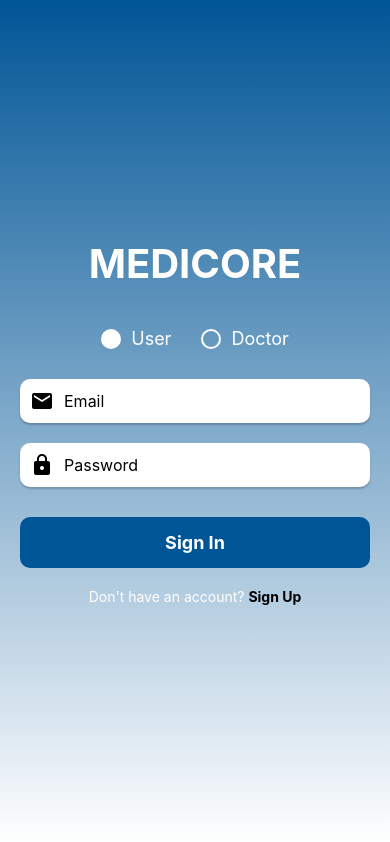
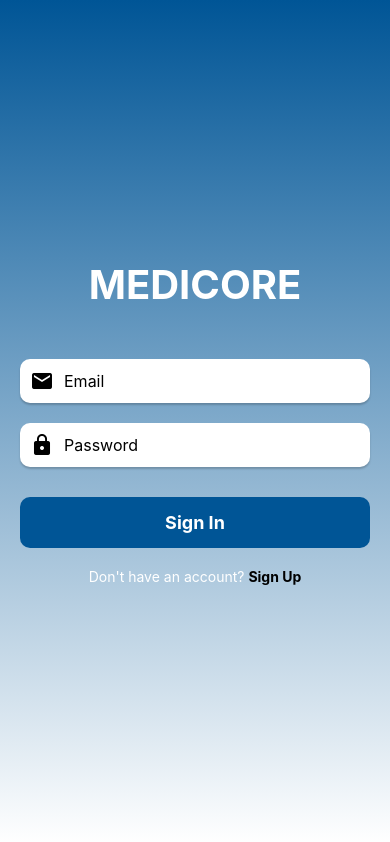
Before and after one commit to Loshan2001/MediCore, a React Native app in the folder App/: screen /Login in a window 390 px wide. Built offline with nearby package versions, Linux system fonts and the light colour scheme.

Commit message:
implement authContext

```diff
--- a/App/context/AuthContext.js
+++ b/App/context/AuthContext.js
@@ -1,3 +1,22 @@
+// import React, { createContext, useState } from 'react';
+
+// export const AuthContext = createContext();
+
+// export const AuthProvider = ({ children }) => {
+//   const [user, setUser] = useState(null);
+
+//   const signIn = ({ username, password }) => {
+//     setUser({ username, name: 'T.C. Herath' });
+//   };
+
+//   return (
+//     <AuthContext.Provider value={{ user, signIn }}>
+//       {children}
+//     </AuthContext.Provider>
+//   );
+// };
+
+
 import React, { createContext, useState } from 'react';
 
 export const AuthContext = createContext();
@@ -5,12 +24,18 @@ export const AuthContext = createContext();
 export const AuthProvider = ({ children }) => {
   const [user, setUser] = useState(null);
 
-  const signIn = ({ username, password }) => {
-    setUser({ username, name: 'T.C. Herath' });
+  // Method to handle sign-in and save user data in state
+  const signIn = ({ id, username, token }) => {
+    setUser({ id, username, token });
+  };
+
+  // Method to handle sign-out
+  const signOut = () => {
+    setUser(null);
   };
 
   return (
-    <AuthContext.Provider value={{ user, signIn }}>
+    <AuthContext.Provider value={{ user, signIn, signOut }}>
       {children}
     </AuthContext.Provider>
   );
--- a/App/navigation/AppNavigation.js
+++ b/App/navigation/AppNavigation.js
@@ -67,7 +67,10 @@ const ProfileStack = () => (
   </Stack.Navigator>
 );
 
-const TabNavigator = () => (
+const TabNavigator = ({ route }) => {
+  const { role } = route.params || { role: 'patient' }; // Default to 'patient' if no role
+
+  return (
     <Tab.Navigator
       screenOptions={({ route }) => ({
         headerShown: false,
@@ -84,12 +87,6 @@ const TabNavigator = () => (
         tabBarStyle: {
           backgroundColor: '#005596',
           height: 60,
-        position: 'absolute',
-        bottom: 0,
-        left: 0,
-        right: 0,
-        elevation: 0,
-        borderTopWidth: 0,
         },
         tabBarItemStyle: {
           paddingBottom: 9,
@@ -97,12 +94,31 @@ const TabNavigator = () => (
         },
       })}
     >
+
+{role === 'patient' && (
+  <>
+
    <Tab.Screen name="Home" component={HomeStack} />
+
+   {/* Appointment tab visible for both users and doctors */}
    <Tab.Screen name="Appointment" component={AppointmentStack} />
+
+
+   </>
+
+)}
+
+      {role === 'doctor' && (
+        <>
+         <Tab.Screen name="Home" component={HomeStack} />
         <Tab.Screen name="Report" component={ReportScreen} />
+        </>
+      )}
       <Tab.Screen name="Profile" component={ProfileStack} />
     </Tab.Navigator>
   );
+};
+
 
 const AppNavigation = () => {
   React.useEffect(() => {
@@ -118,12 +134,15 @@ const AppNavigation = () => {
       <SafeAreaView style={styles.safeArea}>
         <Stack.Navigator screenOptions={{ headerShown: false }}>
           <Stack.Screen name="Auth" component={AuthStack} />
+
+          {/* Pass role to Main */}
           <Stack.Screen name="Main" component={TabNavigator} />
         </Stack.Navigator>
       </SafeAreaView>
     </NavigationContainer>
   );
 };
+
 
 const styles = StyleSheet.create({
   safeArea: {
--- a/App/screens/Patient/LoginScreen.js
+++ b/App/screens/Patient/LoginScreen.js
@@ -1,15 +1,16 @@
-
-import React, { useState } from 'react';
+import React, { useState,useContext } from 'react';
 import { View, Text, TextInput, StyleSheet, ImageBackground, TouchableOpacity, SafeAreaView, Alert } from 'react-native';
 import Icon from 'react-native-vector-icons/MaterialIcons';
 import { LinearGradient } from 'expo-linear-gradient';
 import axios from 'axios';
+import { AuthContext } from '../../context/AuthContext';
 import Logo from '../../assets/hospitallogo.webp';
 
 const LoginScreen = ({ navigation }) => {
   const [email, setEmail] = useState('');
   const [password, setPassword] = useState('');
-  const [selectedRole, setSelectedRole] = useState('user');
+
+  const {signIn} = useContext(AuthContext);  // Access the AuthContext
 
   const handleLogin = async () => {
     if (!email || !password) {
@@ -24,57 +25,47 @@ const LoginScreen = ({ navigation }) => {
       });
 
       if (response.status === 200 && response.data.token) {
-        // console.log('Token:', response.data.token);
-        // navigation.navigate('Main', { role: selectedRole });
-        Alert.alert('Success', 'successfully login', [
+        const { userType, userId, token, username } = response.data;
+        // console.log("username :"+ username )
+        // console.log("userID :"+ userId )
+        // console.log("token :"+ token )
+        // Store the user data in AuthContext
+        signIn({ id: userId, username, token });
+
+        // Navigate to the Main screen with the user role
+        Alert.alert('Success', 'Successfully logged in', [
           {
             text: 'OK',
-            onPress: () => navigation.navigate('Main'), // Navigate after user acknowledges
+            onPress: () => navigation.navigate('Main', { role: userType }),
           },
         ]);
         setEmail('');
         setPassword('');
-        setSelectedRole('user'); // Reset the role to default if needed
       } else {
         Alert.alert('Error', 'Login failed. Please try again.');
       }
     } catch (error) {
       console.error('Login Error:', error);
       if (error.response) {
-        // The server responded with a status code outside the 2xx range
         if (error.response.status === 400) {
           Alert.alert('Error', 'Invalid email or password. Please check your credentials.');
         } else {
           Alert.alert('Error', `Server error: ${error.response.status}. ${error.response.data.msg || 'Please try again later.'}`);
         }
       } else if (error.request) {
-        // The request was made but no response was received
         Alert.alert('Error', 'No response from server. Please check your internet connection and try again.');
       } else {
-        // Something happened in setting up the request that triggered an Error
         Alert.alert('Error', `An unexpected error occurred: ${error.message}`);
       }
     }
   };
+
 
   return (
     <SafeAreaView style={styles.safeArea}>
       <ImageBackground source={Logo} style={styles.background}>
         <LinearGradient colors={['#005596', '#ffffff']} style={styles.container}>
           <Text style={styles.title}>MEDICORE</Text>
-
-          {/* Role Selection */}
-          <View style={styles.radioContainer}>
-            <TouchableOpacity style={styles.radioOption} onPress={() => setSelectedRole('user')}>
-              <View style={[styles.radioCircle, selectedRole === 'user' && styles.selectedRadio]} />
-              <Text style={styles.radioLabel}>User</Text>
-            </TouchableOpacity>
-
-            <TouchableOpacity style={styles.radioOption} onPress={() => setSelectedRole('doctor')}>
-              <View style={[styles.radioCircle, selectedRole === 'doctor' && styles.selectedRadio]} />
-              <Text style={styles.radioLabel}>Doctor</Text>
-            </TouchableOpacity>
-          </View>
 
           {/* Email Input */}
           <View style={styles.inputContainer}>
@@ -128,7 +119,7 @@ const styles = StyleSheet.create({
     flex: 1,
     justifyContent: 'center',
     padding: 20,
-    borderRadius: 0, // Optional for rounded corners
+    borderRadius: 0,
     shadowColor: '#000',
     shadowOffset: { width: 0, height: 2 },
     shadowOpacity: 0.2,
@@ -141,33 +132,6 @@ const styles = StyleSheet.create({
     textAlign: 'center',
     color: '#fff',
     marginBottom: 40,
-  },
-  radioContainer: {
-    flexDirection: 'row',
-    justifyContent: 'center',
-    marginBottom: 20,
-  },
-  radioOption: {
-    flexDirection: 'row',
-    alignItems: 'center',
-    marginHorizontal: 15,
-  },
-  radioCircle: {
-    height: 20,
-    width: 20,
-    borderRadius: 10,
-    borderWidth: 2,
-    borderColor: '#fff', // Change to white for better contrast
-    alignItems: 'center',
-    justifyContent: 'center',
-    marginRight: 10,
-  },
-  selectedRadio: {
-    backgroundColor: '#fff', // Change to white for better contrast
-  },
-  radioLabel: {
-    fontSize: 18,
-    color: '#fff', // Change to white for better contrast
   },
   inputContainer: {
     flexDirection: 'row',
```
Also changed, not shown: 2 other files (tests, documents, lock files or other folders). Lines whose indentation alone changed are shown as unchanged.
